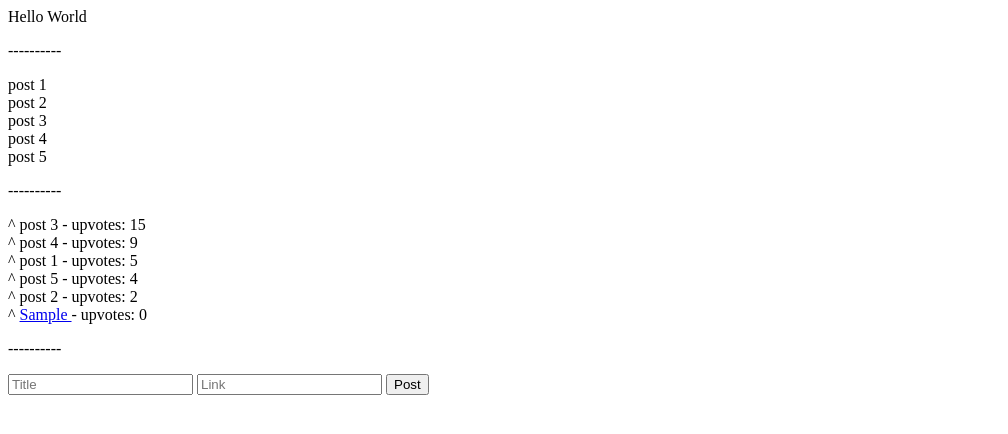
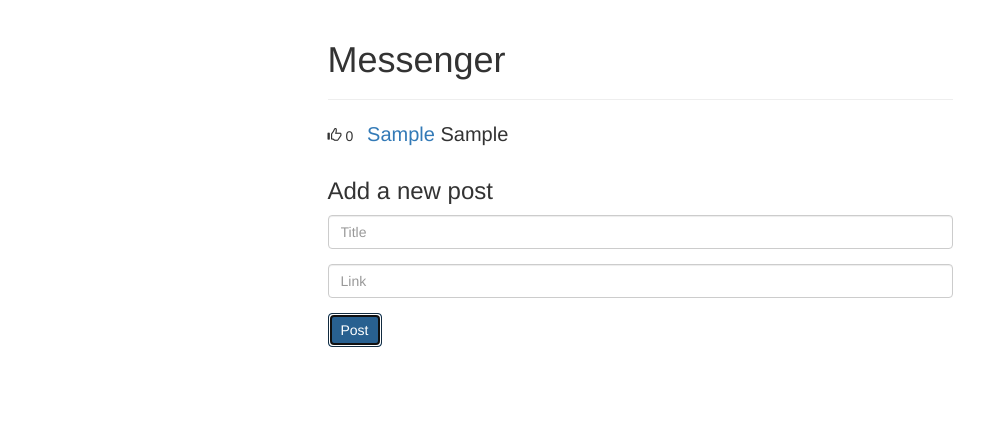
Before and after one commit to blaiseFerrand/messenger-example, a website: page index.html in a window 1280 px wide. Both pictures are taken after typing "Sample", "Sample" into the empty fields and a click on the button "Post". Shown: the whole page, without its empty margins (0-1008 px from the left). Drawn offline with nearby package versions, Linux system fonts and the light colour scheme.

Commit message:
nicely formatted interface

```diff
--- a/app.js
+++ b/app.js
@@ -1,14 +1,24 @@
 
 var app = angular.module('messenger', []);
 
+app.factory('posts', [function(){
+  var o = {
+    posts:[]
+  };
+  return o;
+}])
+
 app.controller('MainCtrl', [
-  // $scope allows datat sharing with .html
+  // $scope allows data sharing with index.html
   '$scope',
 
-  function($scope){
+  // adding factory stuff
+  'posts',
+
+  function($scope, posts){
     $scope.test = 'Hello World';
 
-    $scope.posts = [
+    $scope.postsA = [
       'post 1',
       'post 2',
       'post 3',
@@ -24,14 +34,19 @@ app.controller('MainCtrl', [
       {title:'post 5', upvotes: 4}
     ];
 
+    // using factory instead
+    $scope.posts = posts.posts;
+
     $scope.addPost = function() {
-      $scope.posts2.push({title: 'a new post', upvotes: 1});
+      // $scope.posts.push({title: 'a new post', upvotes: 1});
+      $scope.posts.push({title: 'a new post', upvotes: 1});
     };
 
     $scope.addPost = function() {
       if(!$scope.title || $scope.title === '') {return;}
       // pulls from model in input field
-      $scope.posts2.push({
+      // $scope.posts2.push({
+      $scope.posts.push({
         title: $scope.title,
         link: $scope.link,
         upvotes: 0});
--- a/index.html
+++ b/index.html
@@ -2,56 +2,109 @@
   <head>
     <title>Messaging App</title>
 
+    <!-- use twitter type stylesheet -->
+    <!-- made use of Bootstrap's grid system to align -->
+    <link href="http://maxcdn.bootstrapcdn.com/bootstrap/3.2.0/css/bootstrap.min.css" rel="stylesheet">
+
     <script src="https://ajax.googleapis.com/ajax/libs/angularjs/1.5.7/angular.min.js"></script>
     <script src="app.js"></script>
+    <style> .glyphicon-thumbs-up {cursor:pointer} </style>
   </head>
   <body ng-app="messenger" ng-controller="MainCtrl">
-    <div>
+    <!-- basic formatting -->
+    <!-- <div> -->
       <!-- {{}} Angularjs variable notation
               this is angularjs two way data biding -->
-      {{test}}
+      <!-- {{test}} -->
+    <!-- </div> -->
+    <!-- <div ng-repeat="post in posts">
+      {{post}}
+    </div> -->
 
+
+    <!-- advanced formatting -->
+    <div class = "row">
+      <div class="col-md-6 col-md-offset-3">
+        <div class="page-header">
+          <h1>Messenger</h1>
         </div>
-    <p> ---------- </p>
-    <div ng-repeat="post in posts">
-      {{post}}
-    </div>
-    <p> ---------- </p>
+
     <!-- <div ng-repeat="post in posts2 | orderBy: '-upvotes'">
       {{post.title}} - upvotes: {{post.upvotes}}
     </div> -->
 
-    <div ng-repeat="post in posts2 | orderBy:'-upvotes'">
-      <span ng-clink="incrementUpvotes(post)">^</span>
+      <!-- basic formatting -->
+      <!-- <div ng-repeat="post in posts2 | orderBy:'-upvotes'"> -->
+      <!-- <span ng-clink="incrementUpvotes(post)">^</span> -->
       <!-- check existance of link
           show and hide
           "a" tag
           only show if a link
         -->
-      <a ng-show="post.link" href="{{post.link}}">
+      <!-- <a ng-show="post.link" href="{{post.link}}">
         {{post.link}}
       </a>
       <span ng-hide="post.link">
         {{post.title}}
       </span>
-      - upvotes: {{post.upvotes}}
-    </div>
+      - upvotes: {{post.upvotes}} -->
       <!-- <div ng-repeat="post in posts2 | orderBy: '-upvotes'">
         <span ng-click="incrementUpvotes(post)">^</span>
         {{post.title}} - upvotes: {{post.upvotes}}
       </div> -->
-    <p> ---------- </p>
+      <!-- <br> -->
       <!-- <div>
         allow invocation of functions in app.js
         <button ng-click="addPost()">Post</button>
       </div> -->
-    <form ng-submit="addPost()">
+      <!-- <form ng-submit="addPost()"> -->
         <!-- bind to model called title (i.e. like a property)-->
-      <input type="text" placeholder="Title" ng-model="title"></input>
+        <!-- <input type="text" placeholder="Title" ng-model="title"></input>
 
         <input type="text" placeholder="Link" ng-model="link"></input>
 
         <button type="submit">Post</button>
+      </form> -->
+
+
+      <!-- advanced formatting -->
+      <div ng-repeat="post in posts | orderBy:'-upvotes'">
+        <span class="glyphicon glyphicon-thumbs-up"
+          ng-click="incrementUpvotes(post)"></span>
+          {{post.upvotes}}
+          <span style="font-size:20px; margin-left:10px;">
+            <a ng-show="post.link" href="{{post.link}}">
+              {{post.link}}
+              <!-- <br> -->
+            </a>
+            <span ng-hide="post-link">
+              {{post.title}}
+            </span>
+          </span>
+        </div>
+
+        <form ng-submit="addPost()" style="margin-top:30px;">
+          <h3>Add a new post</h3>
+
+          <div class="form-group">
+            <input type="text"
+              class="form-control"
+              placeholder="Title"
+              ng-model="title">
+            </input>
+          </div>
+
+          <div class="form-group">
+            <input type="text"
+              class="form-control"
+              placeholder="Link"
+              ng-model="link">
+            </input>
+          </div>
+
+          <button type="submit" class="btn btn-primary">Post</button>
         </form>
+      </div>
+    </div>
   </body>
 </html>
```
Lines whose indentation alone changed are shown as unchanged.
